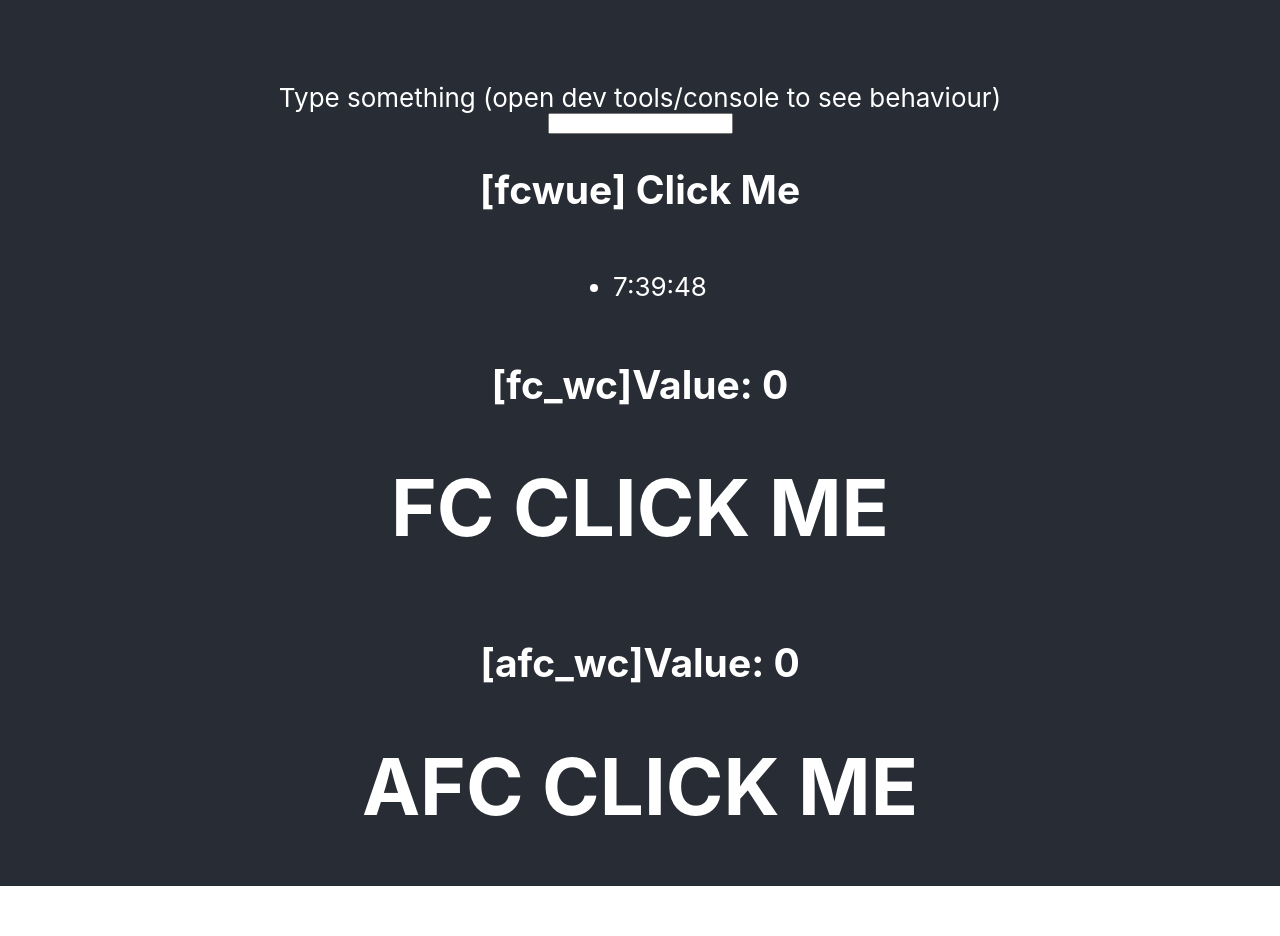
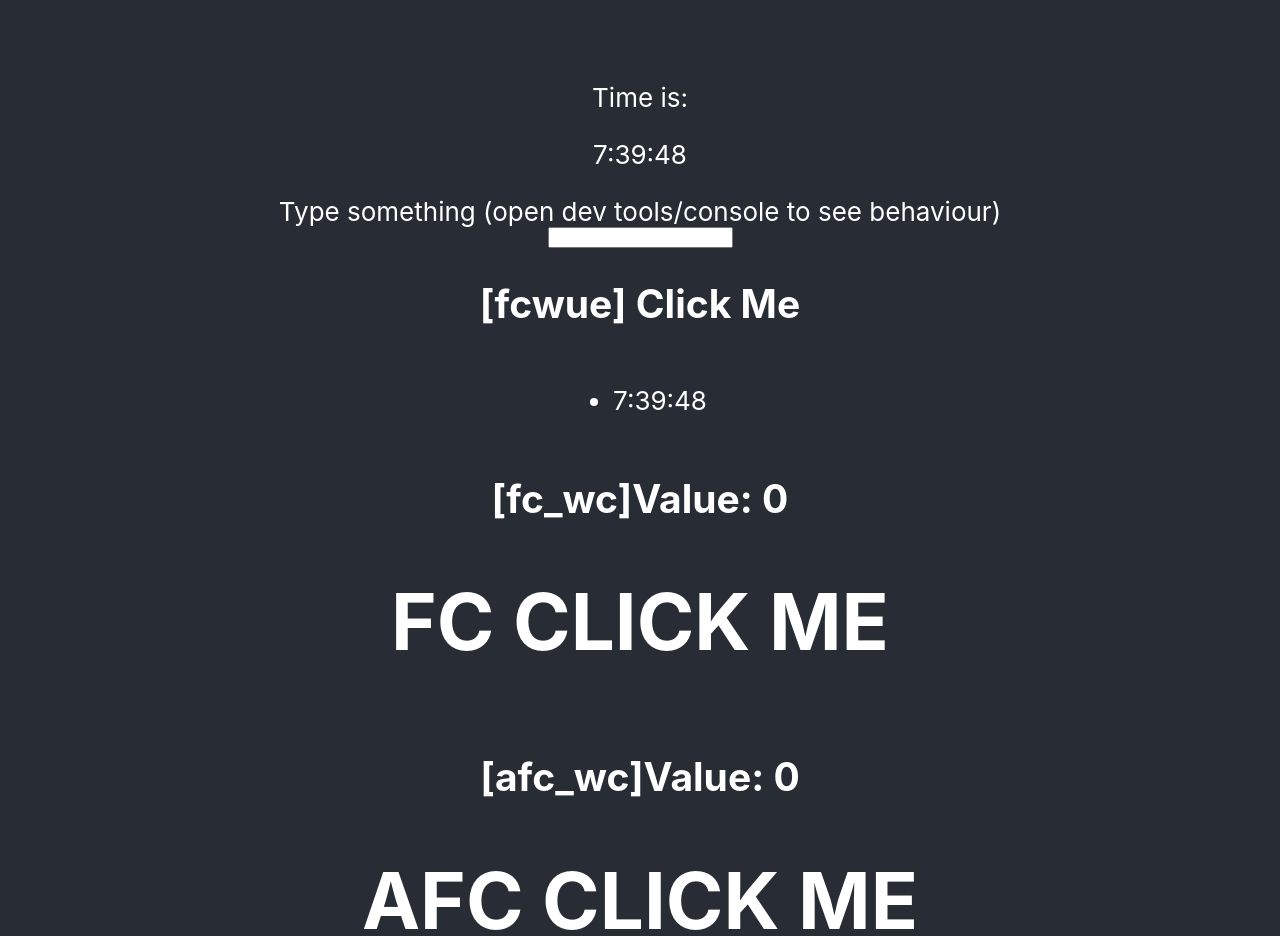
Before and after one commit to stream2stream/reactjs-components-prop-state, a React (Create React App) app: page / in a window 1280 px wide. Shown: the part 1000-1936 px from the top of the page. Before the commit the page ends 1886 px from the top, so only its background shows below. Built offline with nearby package versions, Linux system fonts and the light colour scheme.

Commit message:
more cleaning of the code and added a component that displays the time

```diff
--- a/src/App.js
+++ b/src/App.js
@@ -1,5 +1,4 @@
-import React, { useState } from 'react';
-import logo from './logo.svg';
+import React from 'react';
 import './App.css';
 import HelloWorldCc from './HelloWorld_cc';
 import HelloWorldFc from './HelloWorld_fc';
@@ -12,6 +11,7 @@ import { ContainerAfcWithChild } from './Container_afc_with_child';
 import ContainerCc_old from './Container_old';
 import ContainerFcWLambdas from './ContainerFcWLambdas';
 import ContainerFcWuE from './ContainerFcWuE';
+import FCDisplayTimeInSameSpot from './FCDisplayTimeInSameSpot';
 
 
 function App() {
@@ -27,6 +27,7 @@ function App() {
         <ContainerCc_old/>
         <ContainerFc/>
         <ContainerFcWLambdas/>
+        <FCDisplayTimeInSameSpot/>
         <ContainerFcWuE/>
         <ContainerFcWithChild/>
         <ContainerAfcWithChild/>
--- a/src/ContainerFc.jsx
+++ b/src/ContainerFc.jsx
@@ -1,15 +1,6 @@
 import React, { useState } from 'react'
-import { useEffect } from 'react';
-
-function getTheTime()
-{
-    let currentDate = new Date();
-    let currentTime = currentDate.getHours() + ":" + currentDate.getMinutes() + ":" + currentDate.getSeconds();
-    return currentTime;
-}
 
 export default function ContainerFc(){
-    const message = "Value: ";
     const [containerState, setContainerState] = useState([]);
     const addToList = name => {
         const update = [...containerState, name];
--- a/src/ContainerFcWLambdas.jsx
+++ b/src/ContainerFcWLambdas.jsx
@@ -1,5 +1,4 @@
 import React, { useState } from 'react'
-import { useEffect } from 'react';
 
 function getTheTime()
 {
@@ -9,7 +8,6 @@ function getTheTime()
 }
 
 export default function ContainerFcWLambdas(){
-    const message = "Value: ";
     const [containerState, setContainerState] = useState([]);
 
     const addToList = name => {
--- a/src/ContainerFcWuE.jsx
+++ b/src/ContainerFcWuE.jsx
@@ -54,7 +54,7 @@ export default function ContainerFcWuE(){
         }, 10000);
     }, [])
 
-    // This useEffect will run every time the component changes
+    // This useEffect will run every time the component re-renders
     useEffect(() =>{
         console.log(getDisplayData())
     })
--- /dev/null
+++ b/src/FCDisplayTimeInSameSpot.jsx
@@ -0,0 +1,41 @@
+import React, { useState } from 'react'
+import { useEffect } from 'react';
+
+function getTheTime()
+{
+    let currentDate = new Date();
+    let currentTime = currentDate.getHours() + ":" + currentDate.getMinutes() + ":" + currentDate.getSeconds();
+    return currentTime;
+}
+
+export default function FCDisplayTimeInSameSpot(){
+    const [containerState, setContainerState] = useState([getTheTime()]);
+
+    const getDisplayData = () => {
+        const cdata = <p>{containerState}</p>
+        return cdata;
+    }
+
+    // This useEffect will only run once when the compone is mounted
+    useEffect(()=>{
+        setInterval(()=>{
+            setContainerState(getTheTime());
+        }, 10000);
+    }, [])
+
+    // This useEffect will run every time the component re-remders
+    useEffect(() =>{
+        console.log(getDisplayData())
+    })
+
+    // This useEffect will run every time the component is unmounted
+    useEffect(() =>{
+        return ()=>console.log("unmounting the widget");
+    });
+
+    return (
+        <>
+            Time is: {getDisplayData()}
+        </>
+    )
+}
```
